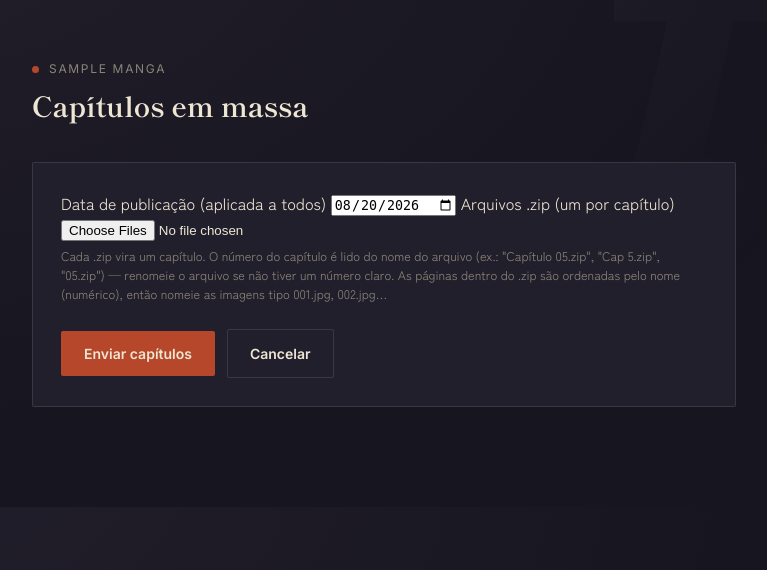
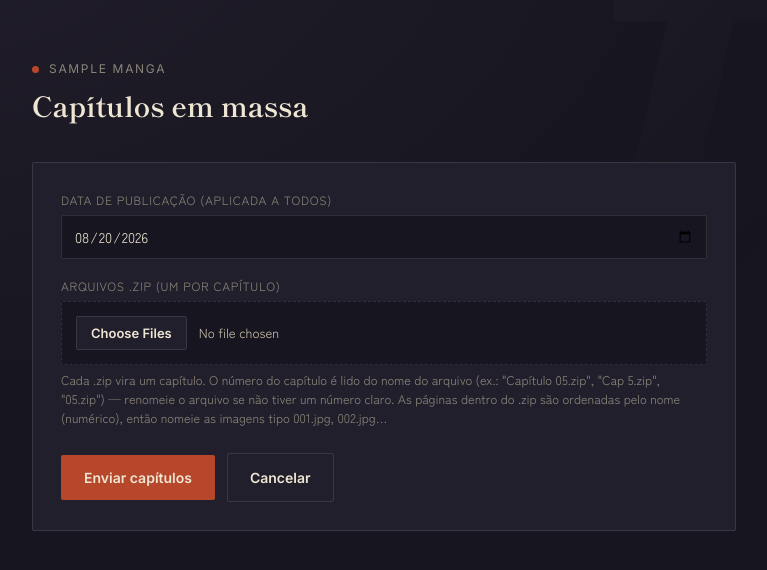
Before and after one commit to AikoRYUUUUUUU/suki, a Flask app: page /admin/mangas/1/chapters/bulk in a window 1280 px wide. Shown: the part 69-639 px from the top of the page, without its empty margins (256-1023 px from the left). Run offline with Flask 3, Linux system fonts and the light colour scheme; the visitor is signed in with stand-in values (Sample User, id 1); tables that the repository leaves empty hold one stand-in row (values such as "Sample post"); some libraries are stand-ins or nearby versions.

Commit message:
fix: aplica o estilo padrão do admin ao formulário de upload em massa de zips

```diff
--- a/static/css/admin.css
+++ b/static/css/admin.css
@@ -34,7 +34,7 @@
   margin-bottom: 20px;
 }
 
-form.admin-form > label {
+.admin-form > label {
   display: block;
   font-size: 12px;
   letter-spacing: .06em;
@@ -42,7 +42,7 @@ form.admin-form > label {
   color: var(--gray);
   margin: 18px 0 6px;
 }
-form.admin-form > label:first-of-type { margin-top: 0; }
+.admin-form > label:first-of-type { margin-top: 0; }
 
 .admin-form input[type="text"],
 .admin-form input[type="number"],
--- a/templates/admin_bulk_chapters.html
+++ b/templates/admin_bulk_chapters.html
@@ -27,7 +27,7 @@
     </div>
   </div>
 
-  <div class="admin-card" id="bulk-form-card" data-manga-id="{{ manga_id }}">
+  <div class="admin-card admin-form" id="bulk-form-card" data-manga-id="{{ manga_id }}">
     <input type="hidden" name="csrf_token" value="{{ csrf_token() }}">
 
     <label for="release_date">Data de publicação (aplicada a todos)</label>
```
